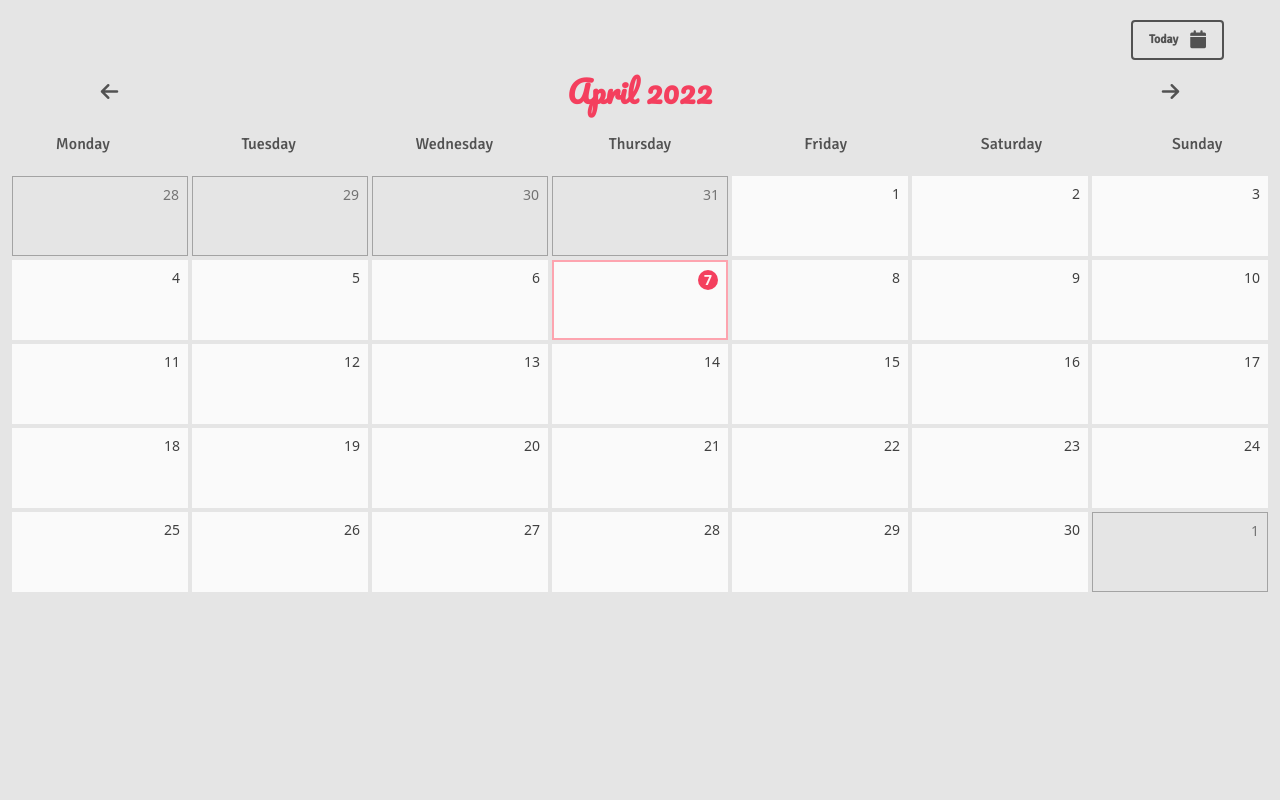
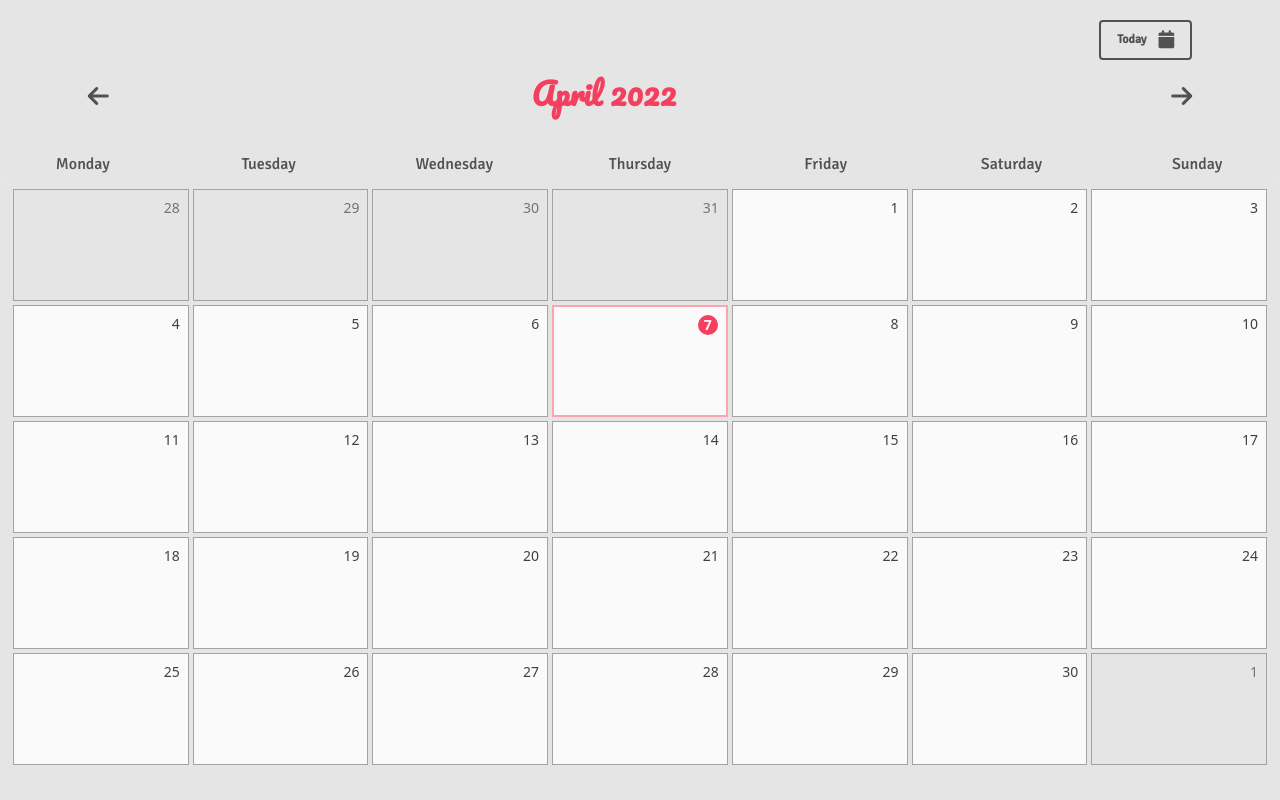
Before and after one commit to javisastre/calendar-vue, a Vue app: page / in a window 1280 px wide. Built offline with nearby package versions, Linux system fonts and the light colour scheme.

Commit message:
reactive first and last days of each month

```diff
--- a/src/components/Calendar.vue
+++ b/src/components/Calendar.vue
@@ -1,26 +1,32 @@
 <template>
   <div class="container mx-auto h-screen bg-neutral-200 pt-5">
-    <div class="flex justify-end px-14">
+    <div class="flex justify-around items-end text-neutral-600 mb-5">
       <button
-        @click="setToday"
-        class="text-neutral-600 border-2 flex gap-3 items-center border-neutral-600 px-4 py-1 rounded text-xs"
+        @click="prevMonth"
+        class="hover:scale-110 duration-100 hover:-translate-x-2"
       >
-        <div class="font-signika font-bold">Today</div>
-        <i class="fa-solid fa-calendar text-lg"></i>
-      </button>
-    </div>
-    <div class="flex justify-around items-center text-neutral-600 h-16">
-      <button @click="prevMonth">
-        <i class="text-xl fa-solid fa-arrow-left"></i>
+        <i class="text-2xl fa-solid fa-arrow-left"></i>
       </button>
       <h2 class="w-1/2 text-center font-bold text-3xl font-swash text-rose-500">
         {{ monthList[month] }} {{ year }}
       </h2>
-      <button @click="nextMonth">
-        <i class="text-xl fa-solid fa-arrow-right"></i>
-      </button>
+      <div class="flex flex-col items-end gap-5">
+        <button
+          @click="setToday"
+          class="text-neutral-600 border-2 flex gap-3 items-center hover:bg-neutral-600 hover:text-neutral-200 duration-200 border-neutral-600 px-4 py-1 rounded text-xs"
+        >
+          <div class="font-signika font-bold">Today</div>
+          <i class="fa-solid fa-calendar text-lg"></i>
+        </button>
+        <button
+          @click="nextMonth"
+          class="hover:scale-110 duration-100 hover:translate-x-2"
+        >
+          <i class="text-2xl fa-solid fa-arrow-right"></i>
+        </button>
+      </div>
     </div>
-    <div class="text-neutral-600 grid grid-cols-7 gap-5 h-10">
+    <div class="text-neutral-600 grid grid-cols-7 gap-5 mt-10">
       <div
         class="self-center font-signika text-neutral-600 text-center"
         v-for="weekDay in weekDays"
@@ -29,11 +35,12 @@
         {{ weekDay }}
       </div>
     </div>
-    <main class="grid grid-cols-7 gap-1 border-0 p-3">
+    <main class="grid grid-cols-7 gap-1 border p-3">
       <div
         v-for="day in prevMonthDays"
         :key="day"
-        class="p-2 text-right h-20 flex flex-col items-end bg-neutral-200 border border-neutral-400 text-neutral-500"
+        @click="prevMonth"
+        class="p-2 text-right h-28 flex flex-col items-end hover:cursor-pointer bg-neutral-200 border border-neutral-400 text-neutral-500"
       >
         <div class="text-center text-sm">
           {{ day.getDate() }}
@@ -43,7 +50,7 @@
         v-for="day in days"
         :key="day"
         :class="{ [todayClassBox]: isToday(day) }"
-        class="p-2 text-right h-20 flex flex-col items-end bg-neutral-50 text-neutral-700"
+        class="p-2 text-right h-28 flex flex-col items-end border border-neutral-400 bg-neutral-50 text-neutral-700"
       >
         <div
           class="text-center text-sm"
@@ -55,7 +62,8 @@
       <div
         v-for="day in nextMonthDays"
         :key="day"
-        class="p-2 text-right h-20 flex flex-col items-end bg-neutral-200 border border-neutral-400 text-neutral-500"
+        class="p-2 text-right h-28 flex flex-col items-end bg-neutral-200 border hover:cursor-pointer border-neutral-400 text-neutral-500"
+        @click="nextMonth"
       >
         <div class="text-center text-sm">
           {{ day.getDate() }}
```
